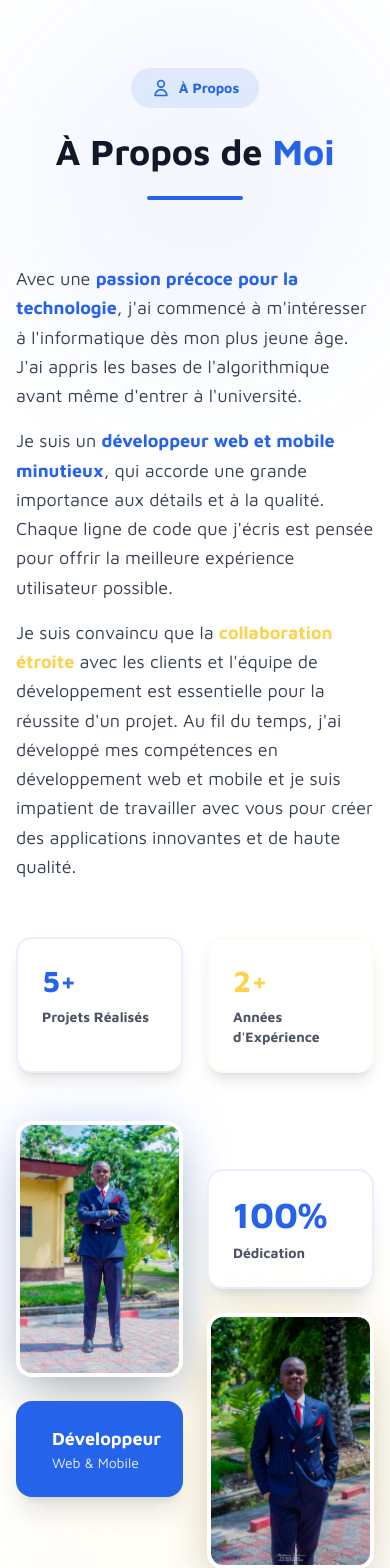
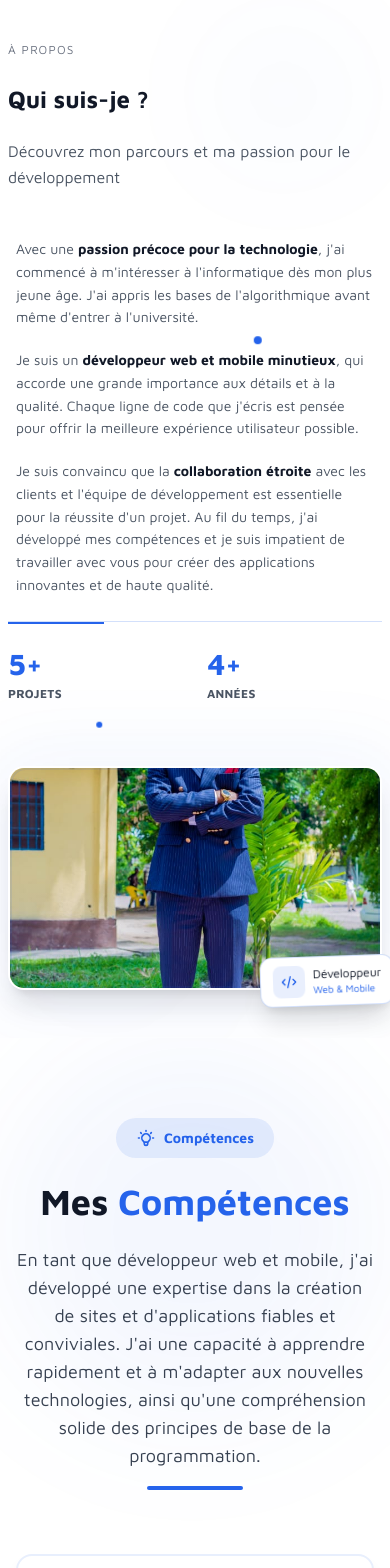
Before and after one commit to EThys/ethbergMuzola, a Vue app: page / in a window 390 px wide. Shown: the part 2040-3608 px from the top of the page. Built offline with nearby package versions, Linux system fonts and the light colour scheme.

Commit message:
feat: alignement style avec Hero, animations au scroll, amélioration responsive

```diff
--- a/src/components/About.vue
+++ b/src/components/About.vue
@@ -1,90 +1,127 @@
 <template>
-  <section class="about-section relative py-20 lg:py-32 overflow-hidden" id="about">
-    <!-- Background Elements -->
+  <section class="about-section relative py-12 sm:py-16 lg:py-24 overflow-hidden" id="about">
+    <!-- Background with Decorations -->
     <div class="absolute inset-0 bg-white"></div>
-    <div class="absolute top-0 right-0 w-96 h-96 bg-primary/5 rounded-full blur-3xl"></div>
-    <div class="absolute bottom-0 left-0 w-96 h-96 bg-secondary/5 rounded-full blur-3xl"></div>
 
-    <div class="container mx-auto px-4 sm:px-6 lg:px-8 relative z-10">
+    <!-- Animated Background Elements -->
+    <div class="absolute inset-0 overflow-hidden pointer-events-none">
+      <!-- Floating Orbs - Responsive -->
+      <div class="absolute top-10 right-10 sm:top-20 sm:right-20 w-36 h-36 sm:w-56 sm:h-56 lg:w-72 lg:h-72 bg-primary/10 rounded-full blur-3xl animate-float-orb-1"></div>
+      <div class="absolute bottom-10 left-10 sm:bottom-20 sm:left-20 w-48 h-48 sm:w-72 sm:h-72 lg:w-96 lg:h-96 bg-primary/5 rounded-full blur-3xl animate-float-orb-2"></div>
+
+      <!-- Geometric Shapes - Hidden on mobile -->
+      <div class="absolute top-1/4 right-1/4 w-16 h-16 sm:w-24 sm:h-24 lg:w-32 lg:h-32 border-2 sm:border-3 lg:border-4 border-primary/20 rounded-2xl rotate-45 animate-rotate-slow opacity-50 hidden sm:block"></div>
+      <div class="absolute bottom-1/3 left-1/4 w-12 h-12 sm:w-18 sm:h-18 lg:w-24 lg:h-24 border-2 sm:border-3 lg:border-4 border-primary/15 rounded-full animate-pulse-slow opacity-50 hidden sm:block"></div>
+
+      <!-- Floating Particles - Smaller on mobile -->
+      <div class="absolute top-1/3 right-1/3 w-2 h-2 sm:w-3 sm:h-3 bg-primary rounded-full animate-particle-float-1"></div>
+      <div class="absolute top-2/3 left-1/3 w-1.5 h-1.5 sm:w-2 sm:h-2 bg-primary rounded-full animate-particle-float-2"></div>
+      <div class="absolute bottom-1/4 right-1/2 w-2 h-2 sm:w-2.5 sm:h-2.5 bg-primary rounded-full animate-particle-float-3"></div>
+    </div>
+
+    <div class="container mx-auto px-2 sm:px-4 lg:px-6 xl:px-20 relative z-10">
       <!-- Section Header -->
-      <div class="text-center mb-16 animate-fade-in-up">
-        <div class="inline-flex items-center space-x-2 px-5 py-2.5 rounded-full bg-primary/10 mb-6">
-          <svg class="w-5 h-5 text-primary" fill="none" stroke="currentColor" viewBox="0 0 24 24">
-            <path stroke-linecap="round" stroke-linejoin="round" stroke-width="2" d="M16 7a4 4 0 11-8 0 4 4 0 018 0zM12 14a7 7 0 00-7 7h14a7 7 0 00-7-7z" />
-          </svg>
-          <span class="text-sm font-bold text-primary">À Propos</span>
+      <div class="mb-12 sm:mb-16 lg:mb-20">
+        <div class="inline-block mb-6 scroll-animate">
+          <span class="text-xs font-medium text-gray-500 uppercase tracking-widest">À Propos</span>
         </div>
-        <h2 class="text-4xl sm:text-5xl lg:text-6xl font-bold text-gray-900 mb-6">
-          À Propos de
-          <span class="text-primary">Moi</span>
+        <h2 class="text-2xl sm:text-3xl lg:text-4xl font-extrabold text-gray-900 mb-6 leading-tight scroll-animate" style="animation-delay: 0.1s">
+          Qui suis-je ?
         </h2>
-        <div class="w-24 h-1 bg-primary mx-auto rounded-full"></div>
+        <p class="text-base lg:text-lg text-gray-600 max-w-2xl leading-relaxed scroll-animate" style="animation-delay: 0.2s">
+          Découvrez mon parcours et ma passion pour le développement
+        </p>
       </div>
 
-      <div class="grid grid-cols-1 lg:grid-cols-2 gap-12 lg:gap-16 items-center">
-        <!-- Left Content -->
-        <div class="space-y-6 animate-fade-in-left">
-          <div class="space-y-4">
-            <p class="text-lg text-gray-700 leading-relaxed">
-              Avec une <span class="font-bold text-primary">passion précoce pour la technologie</span>, j'ai commencé à m'intéresser à l'informatique dès mon plus jeune âge. J'ai appris les bases de l'algorithmique avant même d'entrer à l'université.
+      <!-- Content Grid -->
+      <div class="grid grid-cols-1 lg:grid-cols-12 gap-8 sm:gap-12 lg:gap-16 items-start">
+        <!-- Left Content - Text -->
+        <div class="lg:col-span-7 space-y-6 sm:space-y-8">
+          <!-- Paragraphs -->
+          <div class="space-y-5 sm:space-y-6">
+            <p class="text-sm sm:text-base lg:text-lg text-gray-600 leading-relaxed relative group scroll-animate px-2 sm:px-0" style="animation-delay: 0.3s">
+              <span class="absolute -left-2 sm:-left-4 top-0 w-0.5 sm:w-1 h-full bg-primary/20 opacity-0 group-hover:opacity-100 transition-opacity duration-300"></span>
+              Avec une <span class="font-semibold text-gray-900">passion précoce pour la technologie</span>, j'ai commencé à m'intéresser à l'informatique dès mon plus jeune âge. J'ai appris les bases de l'algorithmique avant même d'entrer à l'université.
             </p>
-            <p class="text-lg text-gray-700 leading-relaxed">
-              Je suis un <span class="font-bold text-primary">développeur web et mobile minutieux</span>, qui accorde une grande importance aux détails et à la qualité. Chaque ligne de code que j'écris est pensée pour offrir la meilleure expérience utilisateur possible.
+            <p class="text-sm sm:text-base lg:text-lg text-gray-600 leading-relaxed relative group scroll-animate px-2 sm:px-0" style="animation-delay: 0.45s">
+              <span class="absolute -left-2 sm:-left-4 top-0 w-0.5 sm:w-1 h-full bg-primary/20 opacity-0 group-hover:opacity-100 transition-opacity duration-300"></span>
+              Je suis un <span class="font-semibold text-gray-900">développeur web et mobile minutieux</span>, qui accorde une grande importance aux détails et à la qualité. Chaque ligne de code que j'écris est pensée pour offrir la meilleure expérience utilisateur possible.
             </p>
-            <p class="text-lg text-gray-700 leading-relaxed">
-              Je suis convaincu que la <span class="font-bold text-secondary">collaboration étroite</span> avec les clients et l'équipe de développement est essentielle pour la réussite d'un projet. Au fil du temps, j'ai développé mes compétences en développement web et mobile et je suis impatient de travailler avec vous pour créer des applications innovantes et de haute qualité.
+            <p class="text-sm sm:text-base lg:text-lg text-gray-600 leading-relaxed relative group scroll-animate px-2 sm:px-0" style="animation-delay: 0.6s">
+              <span class="absolute -left-2 sm:-left-4 top-0 w-0.5 sm:w-1 h-full bg-primary/20 opacity-0 group-hover:opacity-100 transition-opacity duration-300"></span>
+              Je suis convaincu que la <span class="font-semibold text-gray-900">collaboration étroite</span> avec les clients et l'équipe de développement est essentielle pour la réussite d'un projet. Au fil du temps, j'ai développé mes compétences et je suis impatient de travailler avec vous pour créer des applications innovantes et de haute qualité.
             </p>
           </div>
 
-          <!-- Stats -->
-          <div class="grid grid-cols-2 gap-6 pt-8">
-            <div class="bg-white rounded-2xl p-6 shadow-lg hover:shadow-xl transition-all duration-300 transform hover:scale-105 border-2 border-primary/10">
-              <div class="text-3xl font-bold text-primary mb-2">5+</div>
-              <div class="text-sm text-gray-600 font-semibold">Projets Réalisés</div>
-            </div>
-            <div class="bg-white rounded-2xl p-6 shadow-lg hover:shadow-xl transition-all duration-300 transform hover:scale-105 border-2 border-secondary/10">
-              <div class="text-3xl font-bold text-secondary mb-2">2+</div>
-              <div class="text-sm text-gray-600 font-semibold">Années d'Expérience</div>
+          <!-- Stats - With Animations -->
+          <div class="pt-6 sm:pt-8 border-t border-primary/20 relative scroll-animate" style="animation-delay: 0.7s">
+            <!-- Decorative Line -->
+            <div class="absolute top-0 left-0 w-16 sm:w-24 h-0.5 bg-primary animate-line-expand"></div>
+
+            <div class="grid grid-cols-2 gap-6 sm:gap-8">
+              <div class="group relative">
+                <div class="absolute -inset-1 sm:-inset-2 bg-primary/5 rounded-xl opacity-0 group-hover:opacity-100 transition-opacity duration-300"></div>
+                <div class="relative">
+                  <div class="text-3xl sm:text-4xl lg:text-5xl font-extrabold text-primary mb-1 sm:mb-2 transform group-hover:scale-110 transition-transform duration-300">5+</div>
+                  <div class="text-xs sm:text-sm text-gray-600 font-semibold uppercase tracking-wide group-hover:text-primary transition-colors duration-300">Projets</div>
+                </div>
+              </div>
+              <div class="group relative">
+                <div class="absolute -inset-1 sm:-inset-2 bg-primary/5 rounded-xl opacity-0 group-hover:opacity-100 transition-opacity duration-300"></div>
+                <div class="relative">
+                  <div class="text-3xl sm:text-4xl lg:text-5xl font-extrabold text-primary mb-1 sm:mb-2 transform group-hover:scale-110 transition-transform duration-300">4+</div>
+                  <div class="text-xs sm:text-sm text-gray-600 font-semibold uppercase tracking-wide group-hover:text-primary transition-colors duration-300">Années</div>
+                </div>
+              </div>
             </div>
           </div>
         </div>
 
-        <!-- Right Images -->
-        <div class="relative animate-fade-in-right">
-          <div class="grid grid-cols-2 gap-6">
-            <div class="space-y-6">
-              <div class="relative group">
-                <div class="absolute inset-0 bg-primary/20 rounded-2xl blur-xl group-hover:blur-2xl transition-all duration-500"></div>
-                <img
-                  class="relative w-full h-64 object-cover rounded-2xl shadow-2xl transform group-hover:scale-105 transition-all duration-500 border-4 border-white"
-                  src="/images/moi.jpg"
-                  alt="Ethberg Muzola"
-                />
-              </div>
-              <div class="bg-primary rounded-2xl p-6 text-white shadow-xl transform hover:scale-105 transition-all duration-300">
-                <div class="flex items-center space-x-3">
-                  <svg class="w-8 h-8" fill="currentColor" viewBox="0 0 24 24">
-                    <path d="M12 2L2 7l10 5 10-5-10-5zM2 17l10 5 10-5M2 12l10 5 10-5"/>
+        <!-- Right Image - With Decorations -->
+        <div class="lg:col-span-5 relative scroll-animate mt-8 lg:mt-0" style="animation-delay: 0.4s">
+          <!-- Decorative Elements Around Image - Hidden on mobile -->
+          <div class="absolute -top-4 -right-4 sm:-top-6 sm:-right-6 lg:-top-8 lg:-right-8 w-12 h-12 sm:w-16 sm:h-16 lg:w-20 lg:h-20 border-2 sm:border-3 lg:border-4 border-primary/20 rounded-xl sm:rounded-2xl rotate-12 animate-rotate-slow opacity-50 hidden sm:block"></div>
+          <div class="absolute -bottom-4 -left-4 sm:-bottom-6 sm:-left-6 lg:-bottom-8 lg:-left-8 w-10 h-10 sm:w-12 sm:h-12 lg:w-16 lg:h-16 border-2 sm:border-3 lg:border-4 border-primary/15 rounded-full animate-pulse-slow opacity-50 hidden sm:block"></div>
+
+          <div class="relative">
+            <!-- Glow Effect - Responsive -->
+            <div class="absolute -inset-3 sm:-inset-4 lg:-inset-6 bg-primary/10 rounded-2xl sm:rounded-3xl blur-2xl animate-glow-pulse"></div>
+
+            <!-- Image Container -->
+            <div class="relative overflow-hidden rounded-2xl sm:rounded-3xl bg-gray-50 h-56 sm:h-64 lg:h-80 border-2 sm:border-3 lg:border-4 border-white shadow-xl sm:shadow-2xl transform hover:scale-105 transition-all duration-700">
+              <img
+                class="w-full h-full object-cover transform hover:scale-110 transition-transform duration-700"
+                src="/images/moi.jpg"
+                alt="Muzola Ethberg"
+              />
+              <!-- Gradient Overlay -->
+              <div class="absolute inset-0 bg-gradient-to-t from-primary/10 via-transparent to-transparent pointer-events-none"></div>
+
+              <!-- Animated Border -->
+              <div class="absolute inset-0 border-2 border-primary/20 rounded-2xl sm:rounded-3xl animate-border-pulse"></div>
+            </div>
+
+            <!-- Floating Badge with Animation - Responsive -->
+            <div class="absolute -bottom-3 -right-3 sm:-bottom-4 sm:-right-4 lg:-bottom-6 lg:-right-6 bg-white px-3 py-2 sm:px-4 sm:py-3 lg:px-6 lg:py-4 rounded-xl sm:rounded-2xl shadow-xl sm:shadow-2xl border border-primary/20 backdrop-blur-xl transform hover:scale-110 transition-transform duration-300 animate-badge-float">
+              <div class="flex items-center space-x-2 sm:space-x-3">
+                <div class="w-8 h-8 sm:w-9 sm:h-9 lg:w-10 lg:h-10 bg-primary/10 rounded-lg sm:rounded-xl flex items-center justify-center transform group-hover:rotate-12 transition-transform duration-300">
+                  <svg class="w-4 h-4 sm:w-5 sm:h-5 lg:w-6 lg:h-6 text-primary" fill="none" stroke="currentColor" viewBox="0 0 24 24">
+                    <path stroke-linecap="round" stroke-linejoin="round" stroke-width="2" d="M10 20l4-16m4 4l4 4-4 4M6 16l-4-4 4-4" />
                   </svg>
-                  <div>
-                    <div class="font-bold text-lg">Développeur</div>
-                    <div class="text-sm opacity-90">Web & Mobile</div>
-                  </div>
+                </div>
+                <div>
+                  <div class="text-xs sm:text-sm font-medium text-gray-900">Développeur</div>
+                  <div class="text-[10px] sm:text-xs text-primary font-medium">Web & Mobile</div>
                 </div>
               </div>
             </div>
-            <div class="space-y-6 pt-12">
-              <div class="bg-white rounded-2xl p-6 shadow-xl border-2 border-primary/10 transform hover:scale-105 transition-all duration-300">
-                <div class="text-4xl font-bold text-primary mb-2">100%</div>
-                <div class="text-sm text-gray-600 font-semibold">Dédication</div>
-              </div>
-              <div class="relative group">
-                <div class="absolute inset-0 bg-secondary/20 rounded-2xl blur-xl group-hover:blur-2xl transition-all duration-500"></div>
-                <img
-                  class="relative w-full h-64 object-cover rounded-2xl shadow-2xl transform group-hover:scale-105 transition-all duration-500 border-4 border-white"
-                  src="/images/eth.jpg"
-                  alt="Ethberg Muzola"
-                />
+
+            <!-- Floating Code Lines - Hidden on mobile/tablet -->
+            <div class="absolute top-1/2 -left-8 sm:-left-10 lg:-left-12 hidden xl:block">
+              <div class="space-y-1.5 sm:space-y-2 animate-code-lines">
+                <div class="w-12 sm:w-16 h-0.5 bg-primary/30 rounded transform rotate-12"></div>
+                <div class="w-10 sm:w-12 h-0.5 bg-primary/20 rounded transform -rotate-12"></div>
+                <div class="w-14 sm:w-20 h-0.5 bg-primary/30 rounded transform rotate-12"></div>
               </div>
             </div>
           </div>
@@ -95,52 +132,262 @@
 </template>
 
 <script setup lang="ts">
-// Component logic if needed
+import { onMounted, onUnmounted } from 'vue';
+
+// Intersection Observer pour les animations au scroll
+let observer: IntersectionObserver | null = null;
+
+onMounted(() => {
+  // Créer l'observer avec des options
+  observer = new IntersectionObserver(
+    (entries) => {
+      entries.forEach((entry) => {
+        if (entry.isIntersecting) {
+          entry.target.classList.add('is-visible');
+        }
+      });
+    },
+    {
+      threshold: 0.1,
+      rootMargin: '0px 0px -50px 0px',
+    }
+  );
+
+  // Observer tous les éléments avec la classe scroll-animate
+  const elements = document.querySelectorAll('.scroll-animate');
+  elements.forEach((el) => observer?.observe(el));
+});
+
+onUnmounted(() => {
+  if (observer) {
+    observer.disconnect();
+  }
+});
 </script>
 
 <style scoped>
-@keyframes fade-in-up {
-  from {
-    opacity: 0;
-    transform: translateY(30px);
+/* Animations */
+@keyframes float-orb-1 {
+  0%, 100% {
+    transform: translate(0, 0) scale(1);
+    opacity: 0.3;
   }
-  to {
-    opacity: 1;
-    transform: translateY(0);
+  50% {
+    transform: translate(30px, -30px) scale(1.2);
+    opacity: 0.5;
   }
 }
 
-@keyframes fade-in-left {
-  from {
-    opacity: 0;
-    transform: translateX(-30px);
+@keyframes float-orb-2 {
+  0%, 100% {
+    transform: translate(0, 0) scale(1);
+    opacity: 0.2;
   }
-  to {
-    opacity: 1;
-    transform: translateX(0);
+  50% {
+    transform: translate(-40px, 40px) scale(1.3);
+    opacity: 0.4;
   }
 }
 
-@keyframes fade-in-right {
+@keyframes rotate-slow {
   from {
-    opacity: 0;
-    transform: translateX(30px);
+    transform: rotate(0deg);
   }
   to {
-    opacity: 1;
-    transform: translateX(0);
+    transform: rotate(360deg);
   }
 }
 
-.animate-fade-in-up {
-  animation: fade-in-up 0.8s ease-out;
+@keyframes pulse-slow {
+  0%, 100% {
+    opacity: 0.3;
+    transform: scale(1);
+  }
+  50% {
+    opacity: 0.6;
+    transform: scale(1.1);
+  }
 }
 
-.animate-fade-in-left {
-  animation: fade-in-left 0.8s ease-out 0.2s both;
+@keyframes particle-float-1 {
+  0%, 100% {
+    transform: translate(0, 0);
+    opacity: 0;
+  }
+  10%, 90% {
+    opacity: 1;
+  }
+  100% {
+    transform: translate(50px, -50px);
+    opacity: 0;
+  }
 }
 
-.animate-fade-in-right {
-  animation: fade-in-right 0.8s ease-out 0.4s both;
+@keyframes particle-float-2 {
+  0%, 100% {
+    transform: translate(0, 0);
+    opacity: 0;
+  }
+  20%, 80% {
+    opacity: 1;
+  }
+  100% {
+    transform: translate(-40px, 40px);
+    opacity: 0;
+  }
+}
+
+@keyframes particle-float-3 {
+  0%, 100% {
+    transform: translate(0, 0);
+    opacity: 0;
+  }
+  15%, 85% {
+    opacity: 1;
+  }
+  100% {
+    transform: translate(60px, 30px);
+    opacity: 0;
+  }
+}
+
+@keyframes glow-pulse {
+  0%, 100% {
+    opacity: 0.4;
+    transform: scale(1);
+  }
+  50% {
+    opacity: 0.7;
+    transform: scale(1.05);
+  }
+}
+
+@keyframes border-pulse {
+  0%, 100% {
+    opacity: 0.2;
+  }
+  50% {
+    opacity: 0.5;
+  }
+}
+
+@keyframes badge-float {
+  0%, 100% {
+    transform: translateY(0) rotate(0deg);
+  }
+  33% {
+    transform: translateY(-6px) rotate(2deg);
+  }
+  66% {
+    transform: translateY(4px) rotate(-2deg);
+  }
+}
+
+@keyframes line-expand {
+  from {
+    width: 0;
+  }
+  to {
+    width: 96px;
+  }
+}
+
+@keyframes code-lines {
+  0%, 100% {
+    opacity: 0.3;
+  }
+  50% {
+    opacity: 0.7;
+  }
+}
+
+.animate-float-orb-1 {
+  animation: float-orb-1 8s ease-in-out infinite;
+}
+
+.animate-float-orb-2 {
+  animation: float-orb-2 10s ease-in-out infinite;
+}
+
+.animate-rotate-slow {
+  animation: rotate-slow 20s linear infinite;
+}
+
+.animate-pulse-slow {
+  animation: pulse-slow 4s ease-in-out infinite;
+}
+
+.animate-particle-float-1 {
+  animation: particle-float-1 6s ease-in-out infinite;
+}
+
+.animate-particle-float-2 {
+  animation: particle-float-2 8s ease-in-out infinite 1s;
+}
+
+.animate-particle-float-3 {
+  animation: particle-float-3 7s ease-in-out infinite 2s;
+}
+
+.animate-glow-pulse {
+  animation: glow-pulse 3s ease-in-out infinite;
+}
+
+.animate-border-pulse {
+  animation: border-pulse 2s ease-in-out infinite;
+}
+
+.animate-badge-float {
+  animation: badge-float 4s ease-in-out infinite;
+}
+
+.animate-line-expand {
+  animation: line-expand 1s ease-out forwards;
+}
+
+.animate-code-lines {
+  animation: code-lines 3s ease-in-out infinite;
+}
+
+/* Scroll Animations */
+.scroll-animate {
+  opacity: 0;
+  transform: translateY(30px);
+  transition: opacity 0.8s cubic-bezier(0.16, 1, 0.3, 1),
+              transform 0.8s cubic-bezier(0.16, 1, 0.3, 1);
+}
+
+.scroll-animate.is-visible {
+  opacity: 1;
+  transform: translateY(0);
+}
+
+/* Stagger animation delays */
+.scroll-animate[style*="animation-delay: 0.3s"] {
+  transition-delay: 0.1s;
+}
+
+.scroll-animate[style*="animation-delay: 0.45s"] {
+  transition-delay: 0.2s;
+}
+
+.scroll-animate[style*="animation-delay: 0.6s"] {
+  transition-delay: 0.3s;
+}
+
+.scroll-animate[style*="animation-delay: 0.4s"] {
+  transition-delay: 0.4s;
+}
+
+.scroll-animate[style*="animation-delay: 0.1s"] {
+  transition-delay: 0.1s;
+}
+
+.scroll-animate[style*="animation-delay: 0.2s"] {
+  transition-delay: 0.2s;
+}
+
+.scroll-animate[style*="animation-delay: 0.7s"] {
+  transition-delay: 0.5s;
 }
 </style>
```
